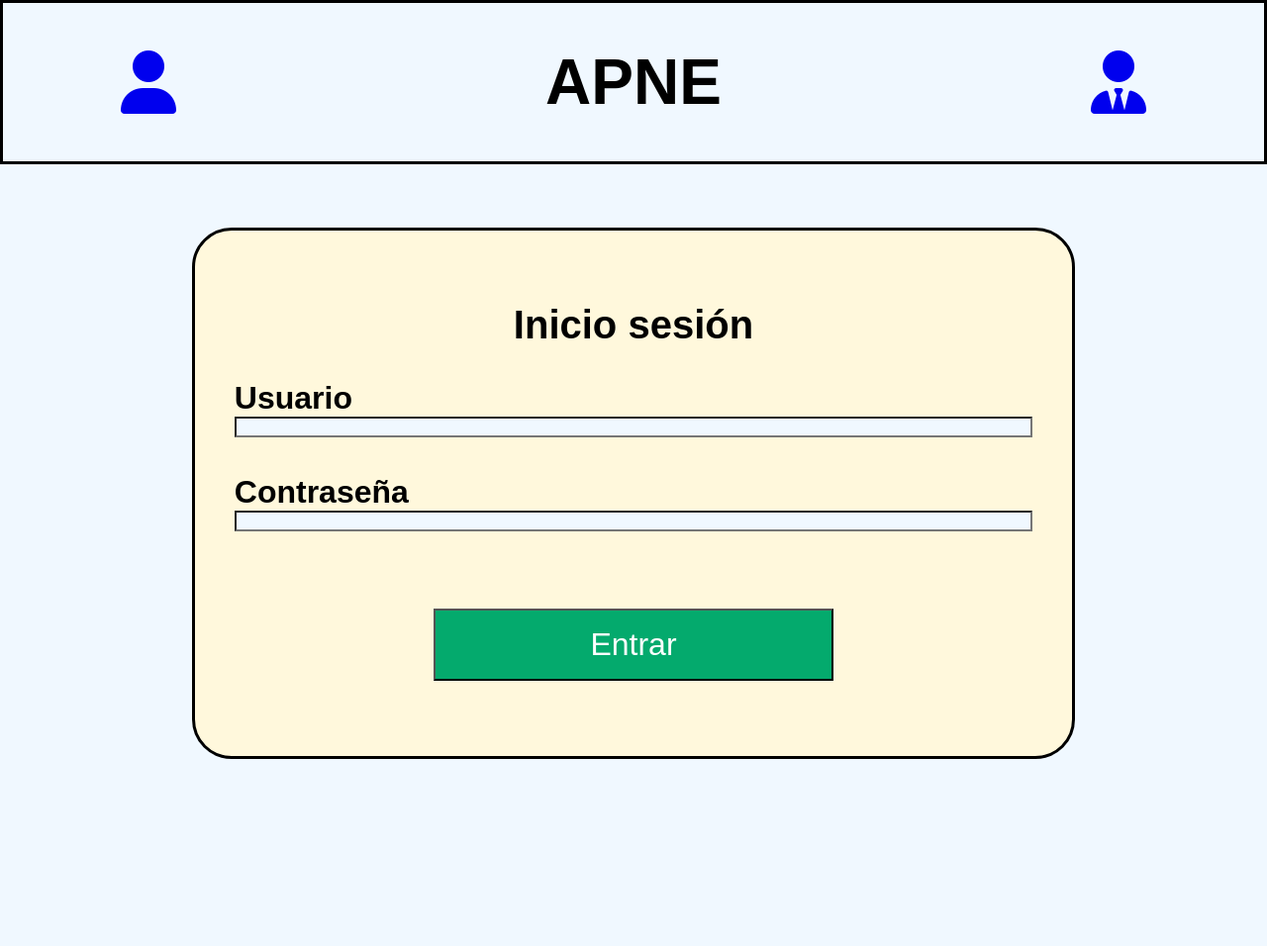
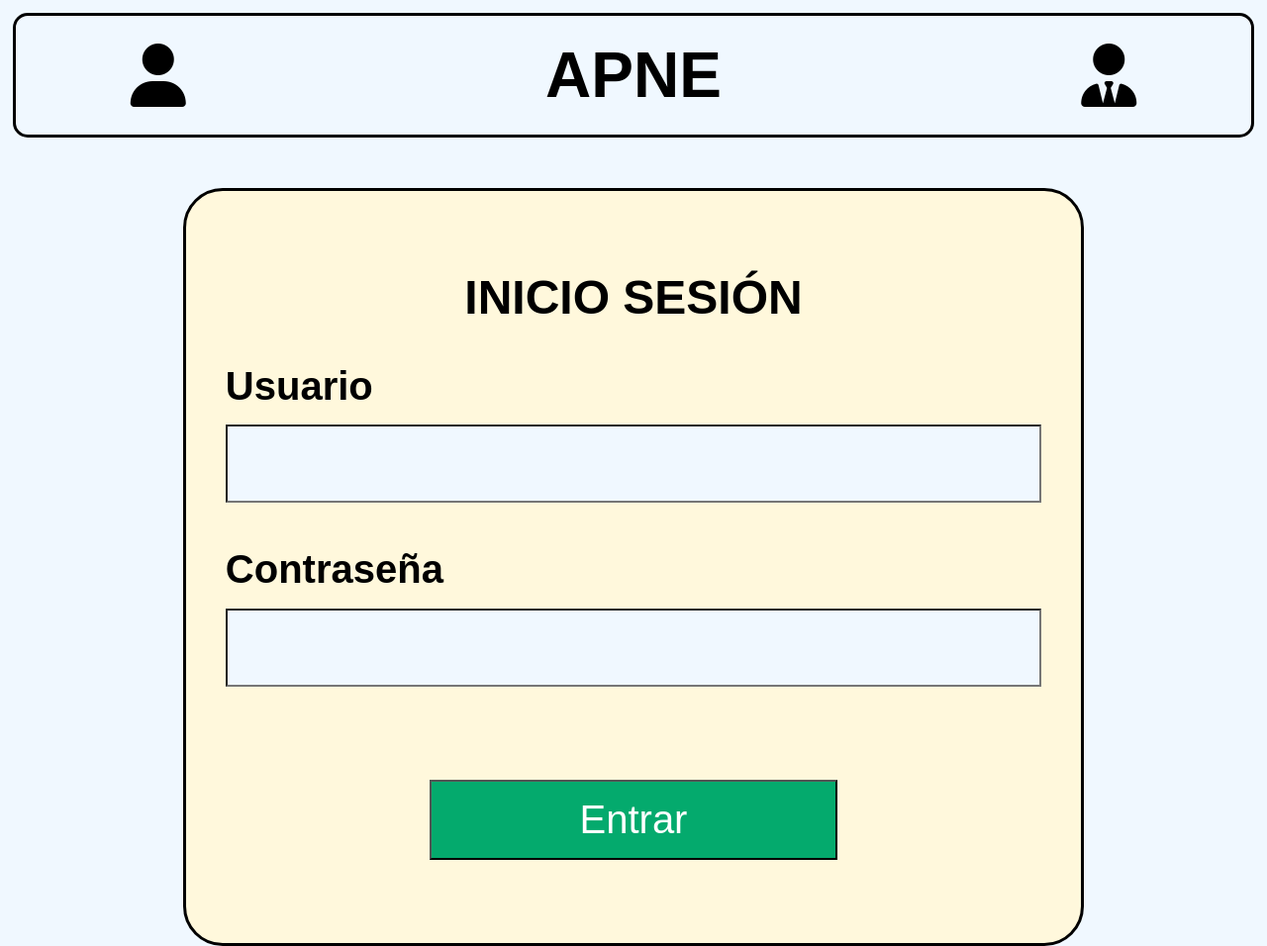
Before and after one commit to albertollamas-GII/DGP, a Django app: page /login/profesor/ in a window 1280 px wide. Shown: the whole page at 99% size. Before the commit the page ends 767 px from the top, so only its background shows below. Run offline with Django 3.2, Linux system fonts and the light colour scheme; some libraries are stand-ins or nearby versions.

Commit message:
[DGP] Cambios estilos login

```diff
--- a/todoApp/templates/todoApp/login.html
+++ b/todoApp/templates/todoApp/login.html
@@ -8,7 +8,7 @@
 
 	body{
 		background-color:aliceblue;
-		font-family: 'Work Sans', sans-serif;
+		font-family: 'Letters for Learners', sans-serif;
 	}
 
     .not_found{
@@ -19,9 +19,16 @@
 		display: flex;
 		align-items: center;
 		text-align: center;
-        height: 20%;
+        height: 15%;
         border: 3px solid black;
+        margin: 1%;
+        border-radius: 15px;
 	}
+
+    a{
+        text-decoration: none;
+        color: black;
+    }
 
 	h1 {
 		font-size: 4em;
@@ -37,6 +44,10 @@
     .contenedor-icono {
         width: 30%;
     }
+
+    .titulo-inicio{
+        font-size: 3em;
+    }
     .contenedor-btn {
         width: 100%;
         text-align: center;
@@ -45,17 +56,23 @@
         font-size: 4em;
     }
 
+    label{
+        font-size: 1.4¡5em;
+    }
+
     form {
-        font-size: 2em;
-
+        font-size: 2.5em;
         font-weight: bold;
     }
 
-
     input[type=text], input[type=password] {
         width: 100%;
-        height: 10%;
+        height: 15%;
         background-color:aliceblue;
+        padding: 15px;
+        margin-top: 2%;
+        font-size: 1em;
+        font-family: 'Letters for Learners', sans-serif;
     }
 
     input[type=text]:focus, input[type=password]:focus {
@@ -68,7 +85,7 @@
     .formulario {
         height: auto;
         display : flex;
-        margin: 5%;
+        margin: 4%;
         justify-content : center;
         align-items : center;
     }
@@ -88,6 +105,7 @@
         background-color: #04AA6D;
         color: white;
         padding: 16px 32px;
+        font-family: 'Letters for Learners', sans-serif;
         text-decoration: none;
         margin: 4px 2px;
         width: 50%;
@@ -116,7 +134,7 @@
 <div class = "formulario">
     <div class = "contenido">
         <div class = "contenedor-inicio">
-            <h2>Inicio sesión</h2>
+            <h2 class="titulo-inicio">INICIO SESIÓN</h2>
         </div>
         <form method="POST" action ="" enctype="multipart/form-data" id="formularioBase">
             {% csrf_token %}
```
Also changed, not shown: todoApp/templates/todoApp/login2.html (+11 -4 lines).
